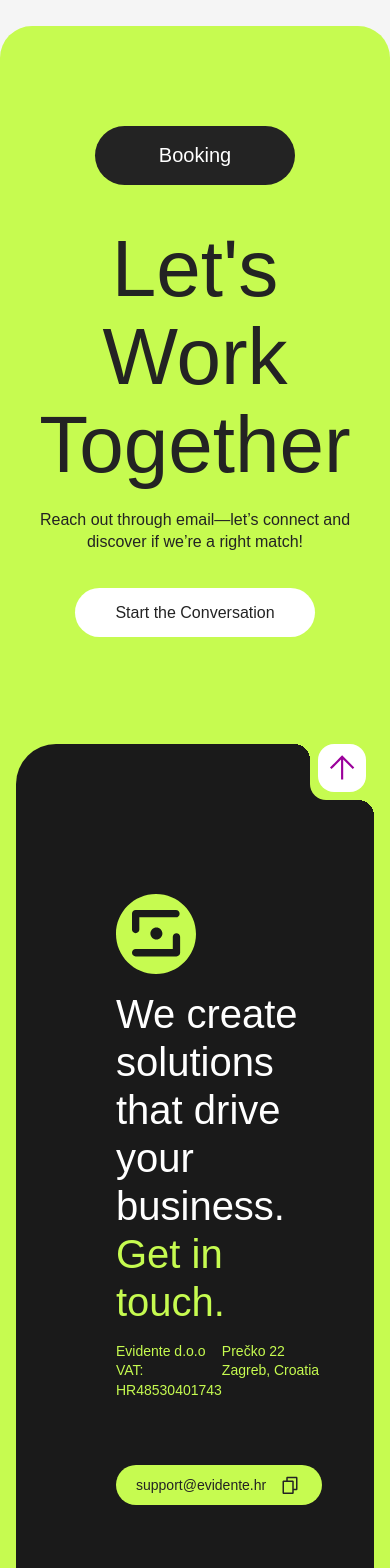
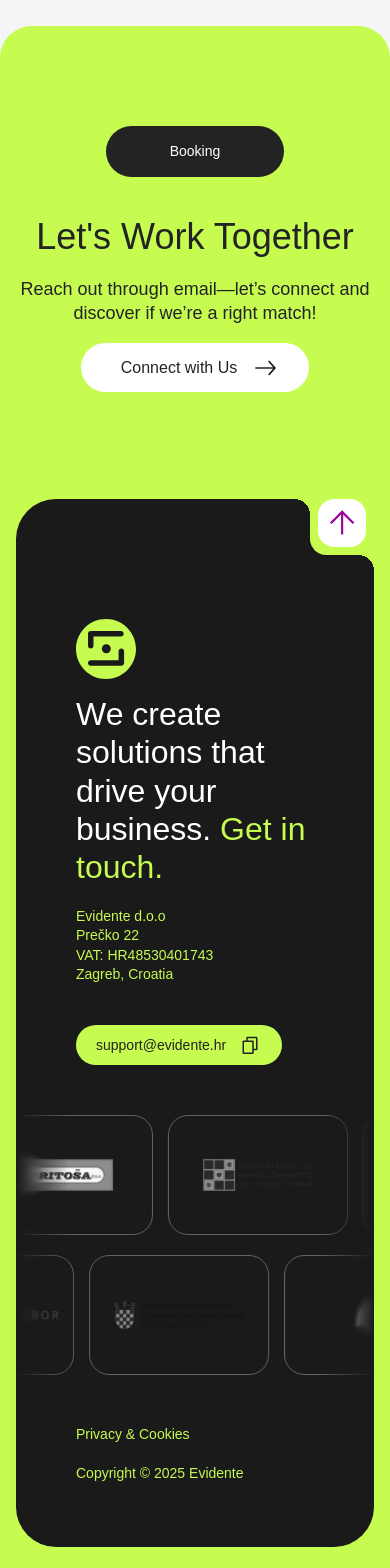
Before and after one commit to petar-simeta/evidente-website, a Next.js app: page / in a window 390 px wide. Shown: the part 5300-6868 px from the top of the page. Built offline with nearby package versions, Linux system fonts and the light colour scheme; a web font is replaced by a local one.

Commit message:
footer responsive and little changes

```diff
--- a/app/components/footer.tsx
+++ b/app/components/footer.tsx
@@ -67,13 +67,7 @@ export default function Footer() {
           <nav className={styles.links}>
             <ul>
               <li>
-                <Link href='/cookies'>Cookies</Link>
-              </li>
-              <li>
-                <Link href='/privacy-policy'>Privacy Policy</Link>
-              </li>
-              <li>
-                <Link href='/terms-of-service'>Terms of Service</Link>
+                <Link href='/privacy'>Privacy & Cookies</Link>
               </li>
             </ul>
           </nav>
--- a/app/components/footerSection.tsx
+++ b/app/components/footerSection.tsx
@@ -21,7 +21,7 @@ export default function FooterSection() {
             href='mailto:email@example.com?subject=I%27m%20interested%20in%20working%20with%20you&body=Dear%20Evidente%2C%20my%20name%20is'
             className={styles.ctaButton}
           >
-            Start the Conversation
+            Connect with Us
           </a>
         </div>
       </div>
--- a/app/globals.css
+++ b/app/globals.css
@@ -91,6 +91,17 @@ dl {
   padding: 10px 0;
 }
 
+@media (max-width: 1200px) {
+  .blurred-logo-marquee {
+    height: 160px;
+  }
+}
+@media (max-width: 600px) {
+  .blurred-logo-marquee {
+    height: 140px;
+  }
+}
+
 .blurred-logo-marquee ul {
   display: flex;
   gap: 16px;
@@ -112,11 +123,18 @@ dl {
   aspect-ratio: 3 / 2;
   display: grid;
   place-items: center;
+  padding: 10px;
+}
+
+@media (max-width: 1200px) {
+  .blurred-logo-marquee li {
+    height: 140px;
+  }
 }
 
 @media (max-width: 600px) {
   .blurred-logo-marquee li {
-    height: 40px;
+    height: 120px;
   }
 }
 
--- a/app/page.module.scss
+++ b/app/page.module.scss
@@ -1067,6 +1067,10 @@ footer.footer {
       font-weight: 400;
       margin-bottom: 40px;
       display: inline-block;
+
+      @media (max-width: 900px) {
+        font-size: 14px;
+      }
     }
 
     h2 {
@@ -1074,22 +1078,59 @@ footer.footer {
       line-height: 1.1;
       font-weight: 400;
       margin-bottom: 20px;
+
+      @media (max-width: 1100px) {
+        font-size: 64px;
+      }
+      @media (max-width: 900px) {
+        font-size: 48px;
+      }
+      @media (max-width: 600px) {
+        font-size: 36px;
+      }
     }
 
     .subtext {
-      font-size: 16px;
+      font-size: 18px;
       margin-bottom: 50px;
+
+      @media (max-width: 900px) {
+        font-weight: 300;
+        margin-bottom: 32px;
+      }
     }
 
     .ctaButton {
+      position: relative;
       background-color: white;
       color: var(--black-color);
       border: none;
       border-radius: 100vh;
-      padding: 16px 40px;
+      padding: 16px 72px 16px 40px;
       font-size: 16px;
       font-weight: 400;
       cursor: pointer;
+
+      &:after {
+        content: '';
+        position: absolute;
+        width: 24px;
+        height: 16px;
+        background-image: url('/arrow-right.svg');
+        background-repeat: no-repeat;
+        background-position: center;
+        background-size: contain;
+        right: 32px;
+        top: 50%;
+        transform: translateY(-50%);
+        transition: transform 0.3s ease;
+      }
+
+      &:hover {
+        &:after {
+          transform: translate(8px, -50%);
+        }
+      }
     }
   }
 }
@@ -1106,12 +1147,28 @@ footer.footer {
     display: grid;
     grid-template-columns: 1fr 1fr;
 
+    @media (max-width: 1200px) {
+      padding: 120px 0 64px;
+    }
+    @media (max-width: 800px) {
+      grid-template-columns: 1fr;
+      gap: 40px;
+    }
+
     .leftContent {
       padding: 0 100px;
+
+      @media (max-width: 1200px) {
+        padding: 0 60px;
+      }
 
       .logo img {
         width: 80px;
         height: auto;
+
+        @media (max-width: 1200px) {
+          width: 60px;
+        }
       }
 
       h4 {
@@ -1119,10 +1176,15 @@ footer.footer {
         font-weight: 400;
         line-height: 1.2;
         margin-top: 16px;
-        margin-bottom: 16px;
+        margin-bottom: 24px;
 
         span {
           color: var(--green-color);
+        }
+
+        @media (max-width: 1200px) {
+          font-size: 32px;
+          margin-bottom: 20px;
         }
       }
 
@@ -1134,6 +1196,13 @@ footer.footer {
         line-height: 1.4;
         font-weight: 400;
         margin-bottom: 64px;
+
+        @media (max-width: 1200px) {
+          margin-bottom: 40px;
+        }
+        @media (max-width: 1080px) {
+          grid-template-columns: 1fr;
+        }
       }
 
       .ctaButton {
@@ -1255,9 +1324,7 @@ footer.footer {
 }
 
 .footerLinks {
-  grid-column: span 2;
-  padding: 0 80px;
-  margin-top: 140px;
+  padding: 0 100px;
   display: flex;
   justify-content: space-between;
   align-items: center;
@@ -1266,6 +1333,18 @@ footer.footer {
   color: var(--green-color);
   font-size: 14px;
 
+  @media (min-width: 801px) {
+    grid-column: span 2;
+    margin-top: 140px;
+  }
+  @media (max-width: 1200px) {
+    padding: 0 60px;
+  }
+  @media (max-width: 800px) {
+    flex-direction: column-reverse;
+    align-items: flex-start;
+  }
+
   .links {
     justify-self: center;
 
@@ -1273,6 +1352,10 @@ footer.footer {
       display: flex;
       gap: 16px;
       list-style: none;
+
+      @media (max-width: 800px) {
+        flex-direction: column;
+      }
 
       a {
         text-decoration: none;
```
Also changed, not shown: public/arrow-right.svg.
